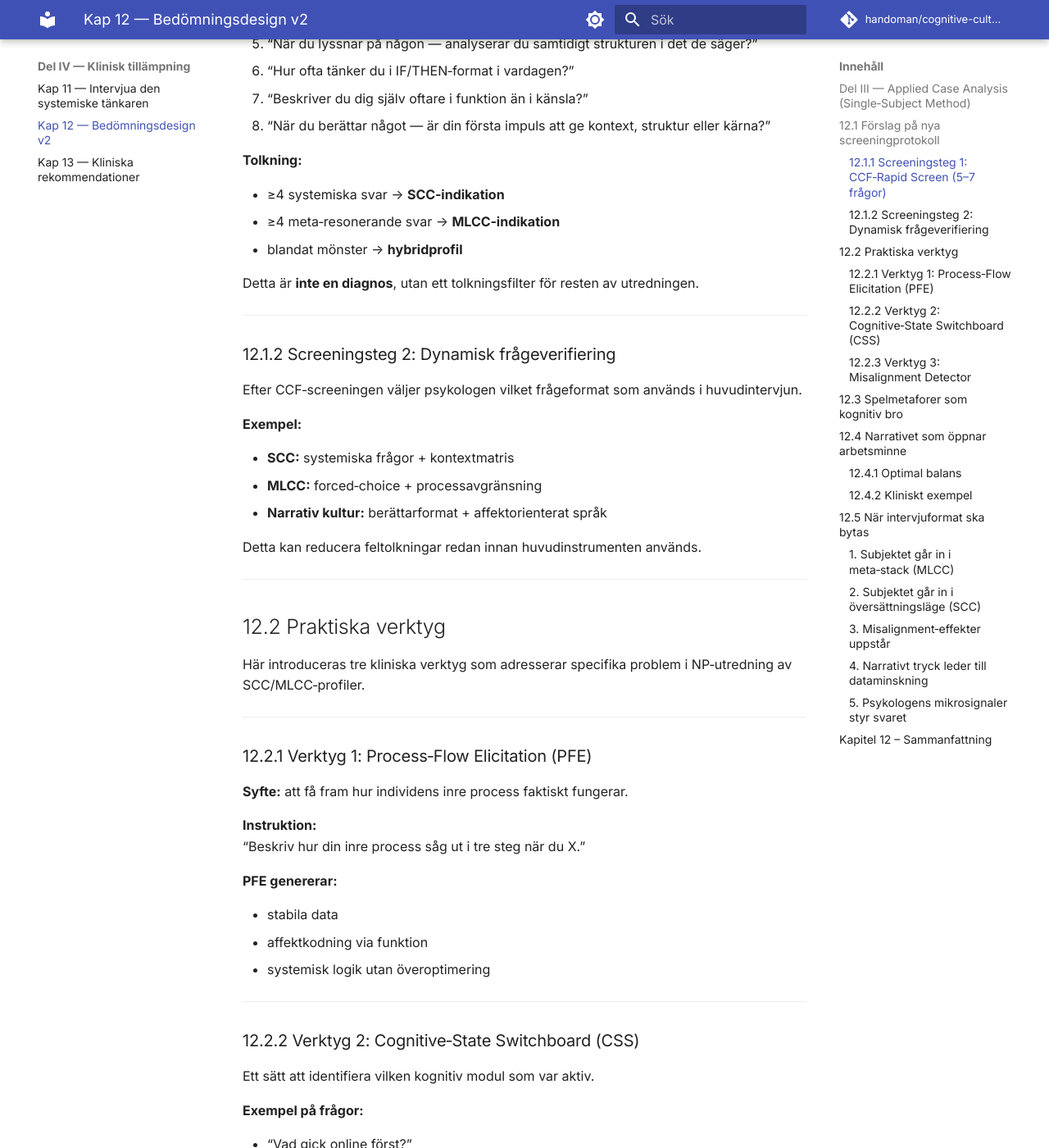
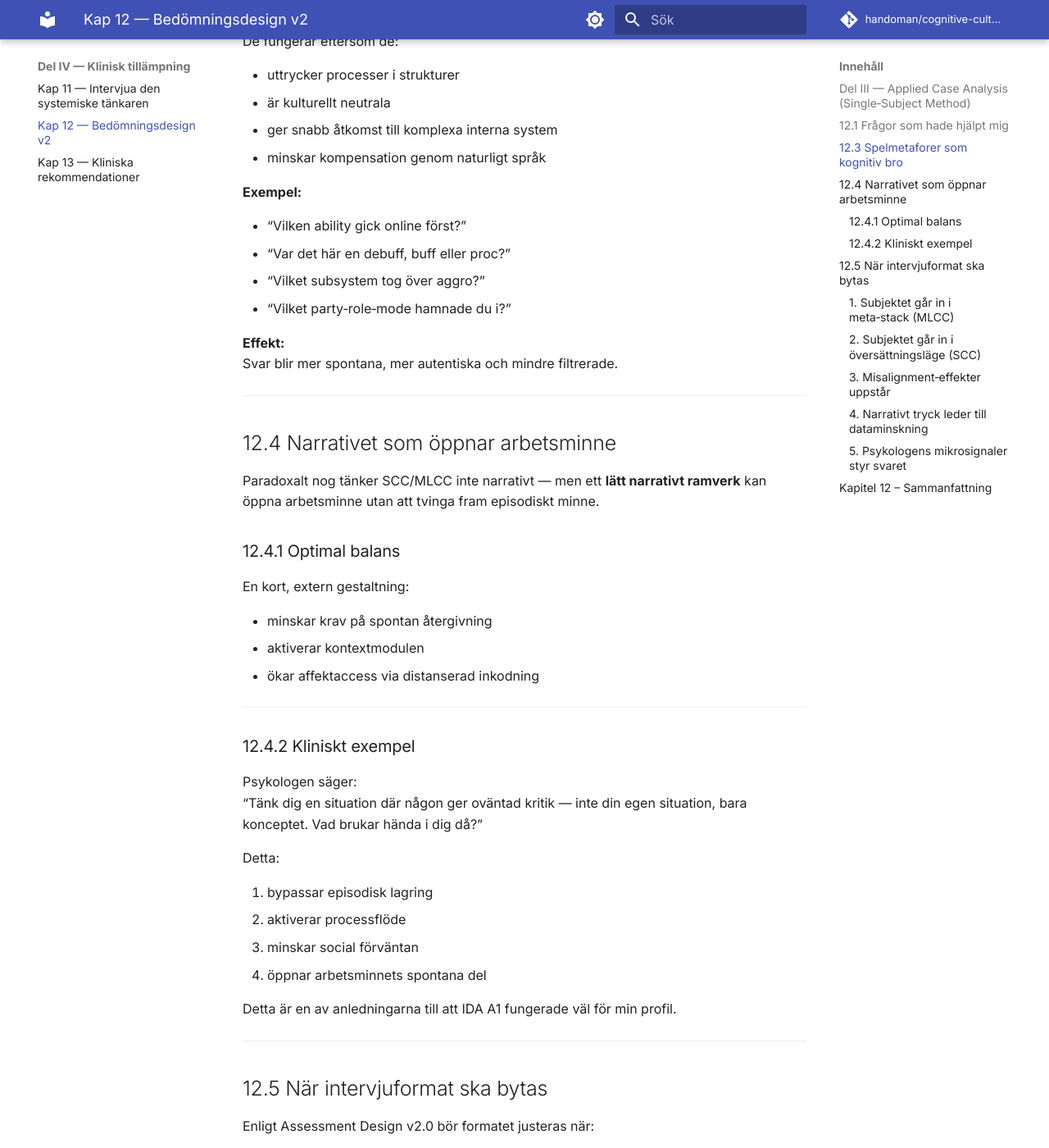
Before and after one commit to handoman/cognitive-culture-diagnostics, an MkDocs documentation site: the page built from content/sv/20-chapter-12-assessment-design-v2.md, in a window 1280 px wide and 1400 px high, scrolled down 1214 px. Shown: the whole window at 82% size. Built offline with MkDocs 1.6.1 and Material for MkDocs 9.7.7, drawn with Linux system fonts in a browser that asks for light colours; comment, search, counter and statistics services are not loaded; some of the changed text lies outside the part shown.

Commit message:
revise: ch.12 — strip clinical screening protocol and tool framing (D1, D2, D42)
Co-Authored-By: Claude Sonnet 5 <noreply@anthropic.com>
Claude-Session: https://claude.ai/code/session_01NosfnVG8T5mm2NzCKrqm92

```diff
--- a/content/sv/20-chapter-12-assessment-design-v2.md
+++ b/content/sv/20-chapter-12-assessment-design-v2.md
@@ -11,105 +11,17 @@ Förslaget är avsett som ett **kompatibelt tillägg** till befintlig praxis, in
 
 ---
 
-## 12.1 Förslag på nya screeningprotokoll
+## 12.1 Frågor som hade hjälpt mig
 
-Dagens screeninginstrument (DIVA, ASRS, AQ m.fl.) utgår från normativ kognition och narrativ semantik. För SCC/MLCC‑profiler leder detta ofta till:
-
-- falska AST‑hypoteser
-- feltolkade styrkor
-- kompensationsmaskerade svårigheter
-- icke‑representativa svar
-
-Därför föreslås här ett **tvåstegsprotokoll**.
-
----
-
-### 12.1.1 Screeningsteg 1: CCF‑Rapid Screen (5–7 frågor)
-
-Syftet är att identifiera kognitiv kultur **innan** övriga svar tolkas.
-
-**Exempelindikatorer:**
+Nedanstående sju frågor är de jag i efterhand önskar att någon ställt tidigt i min utredning. De är inte ett screeninginstrument, har ingen poängsättning och är inte prövade på någon annan än mig.
 
 1. “Hur brukar du spontant strukturera minnen eller erfarenheter?”
-   - narrativ / logisk / spatial / procedur / blandning
 2. “När du beskriver känslor — sker det främst i ord, kroppssensationer eller logiska relationer?”
 3. “Tänker du ofta i flödesscheman, system, beroenden eller algoritmer?”
 4. “När du lyssnar på någon — analyserar du samtidigt strukturen i det de säger?”
 5. “Hur ofta tänker du i IF/THEN‑format i vardagen?”
 6. “Beskriver du dig själv oftare i funktion än i känsla?”
 7. “När du berättar något — är din första impuls att ge kontext, struktur eller kärna?”
-
-**Tolkning:**
-
-- ≥4 systemiska svar → **SCC‑indikation**
-- ≥4 meta‑resonerande svar → **MLCC‑indikation**
-- blandat mönster → **hybridprofil**
-
-Detta är **inte en diagnos**, utan ett tolkningsfilter för resten av utredningen.
-
----
-
-### 12.1.2 Screeningsteg 2: Dynamisk frågeverifiering
-
-Efter CCF‑screeningen väljer psykologen vilket frågeformat som används i huvudintervjun.
-
-**Exempel:**
-
-- **SCC:** systemiska frågor + kontextmatris
-- **MLCC:** forced‑choice + processavgränsning
-- **Narrativ kultur:** berättarformat + affektorienterat språk
-
-Detta kan reducera feltolkningar redan innan huvudinstrumenten används.
-
----
-
-## 12.2 Praktiska verktyg
-
-Här introduceras tre kliniska verktyg som adresserar specifika problem i NP‑utredning av SCC/MLCC‑profiler.
-
----
-
-### 12.2.1 Verktyg 1: Process‑Flow Elicitation (PFE)
-
-**Syfte:** att få fram hur individens inre process faktiskt fungerar.
-
-**Instruktion:**
-“Beskriv hur din inre process såg ut i tre steg när du X.”
-
-**PFE genererar:**
-
-- stabila data
-- affektkodning via funktion
-- systemisk logik utan överoptimering
-
----
-
-### 12.2.2 Verktyg 2: Cognitive‑State Switchboard (CSS)
-
-Ett sätt att identifiera vilken kognitiv modul som var aktiv.
-
-**Exempel på frågor:**
-
-- “Vad gick online först?”
-- “Vilken del av dig tog över kontrollen?”
-- “Vilket system stängdes av?”
-
-CSS kan ersätta mindre effektiva affektfrågor som “Vad kände du?”.
-
----
-
-### 12.2.3 Verktyg 3: Misalignment Detector
-
-Syftar till att markera när psykologens frågeformat och individens kognitiva stil inte matchar.
-
-**Tecken att lyssna efter:**
-
-- oförklarlig paus → kompensation
-- överdriven detaljnivå → meta‑stack aktiverad
-- snabb, strukturerad samtidssummering → översättningsläge
-- narrativ korthet → dataminskning p.g.a. fel format
-
-Vid misalignment bör intervjuformatet justeras (se 12.5).
 
 ---
 
@@ -118,7 +30,7 @@ Vid misalignment bör intervjuformatet justeras (se 12.5).
 Spelmetaforer är inte enbart stilgrep — de kan fungera som lingvistiska broar mellan:
 
 - psykologens narrativt‑biografiska paradigm
-- SCC/MLCC‑subjektets systemiska paradigm
+- mitt systemiska paradigm
 
 De fungerar eftersom de:
 
@@ -165,7 +77,7 @@ Detta:
 3. minskar social förväntan
 4. öppnar arbetsminnets spontana del
 
-Detta är en av anledningarna till att IDA A1 ofta fungerar väl för SCC/MLCC‑profiler.
+Detta är en av anledningarna till att IDA A1 fungerade väl för min profil.
 
 ---
 
@@ -196,7 +108,6 @@ Enligt Assessment Design v2.0 bör formatet justeras när:
 
 ### 3. Misalignment‑effekter uppstår
 
-Se Verktyg 3.
 **Åtgärd:** skifta till systemformat eller spelmetaforer.
 
 ---
```
